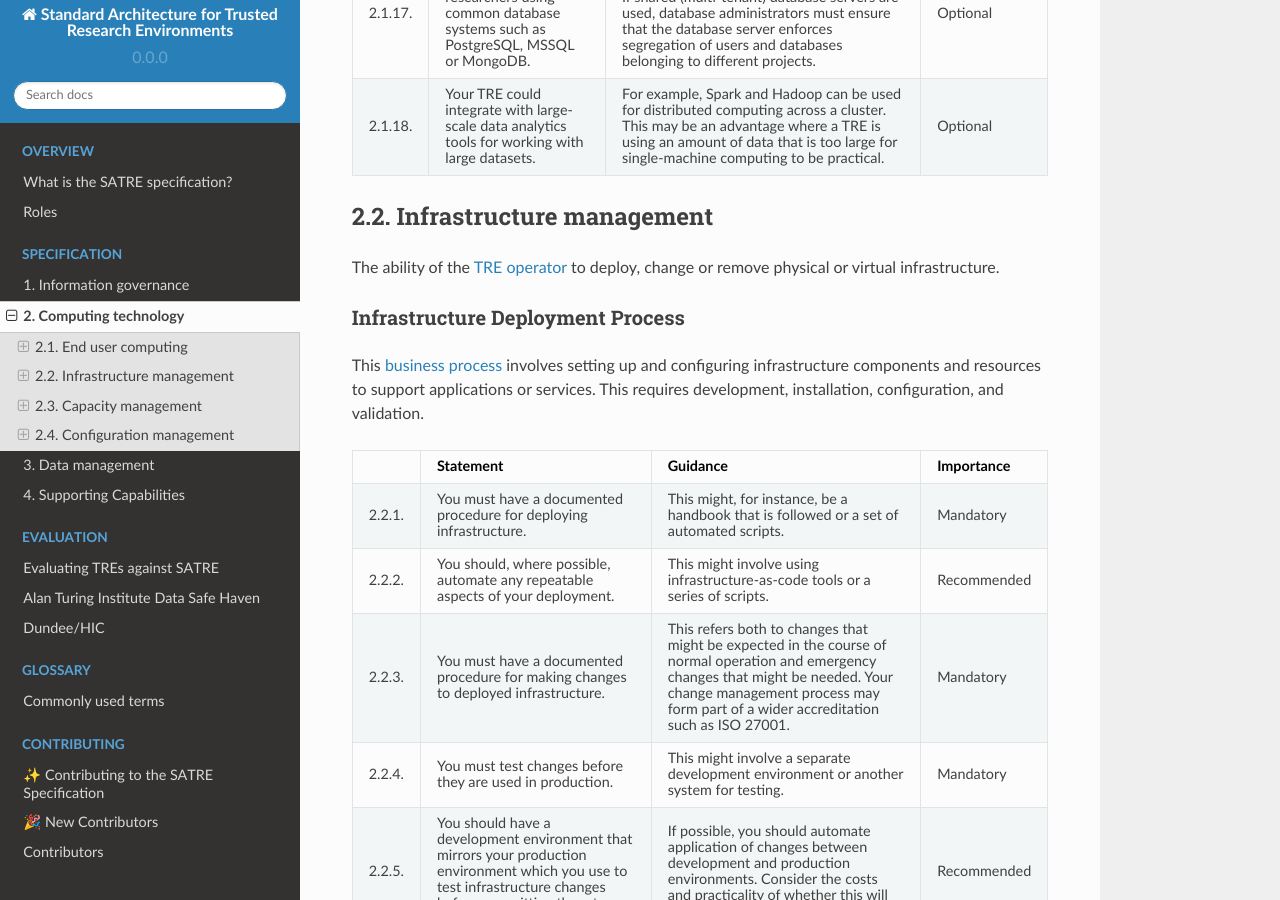
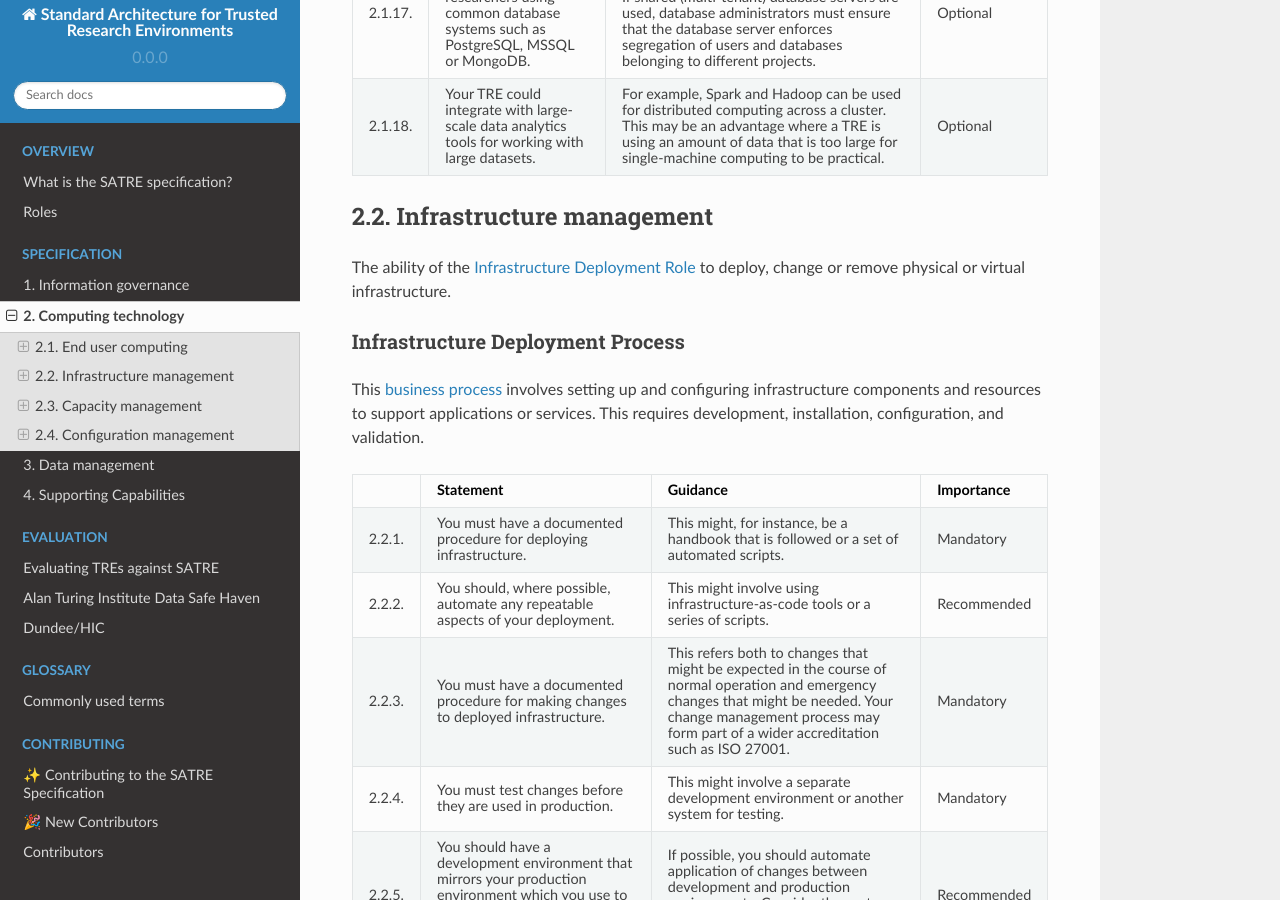
Before and after one commit to sa-tre/satre-specification, a Sphinx documentation site: the page built from docs/source/pillars/computing_technology.md, in a window 1280 px wide and 900 px high, scrolled down 3872 px. Built offline with Sphinx 7.4.7 and the Read the Docs theme 2.0.0, drawn with Linux system fonts in a browser that asks for light colours.

Commit message:
refer to Infrastructure Deployment Role

```diff
--- a/docs/source/pillars/computing_technology.md
+++ b/docs/source/pillars/computing_technology.md
@@ -190,7 +190,7 @@ This {term}`application component <application component>` involves the use of a
 
 ## Infrastructure management
 
-The ability of the {ref}`TRE operator <admin_roles>` to deploy, change or remove physical or virtual infrastructure.
+The ability of the {ref}`Infrastructure Deployment Role <admin_roles>` to deploy, change or remove physical or virtual infrastructure.
 
 (infrastructure_deployment_process)=
 
```
Also changed, not shown: docs/source/roles.md (+2 -2 lines).
